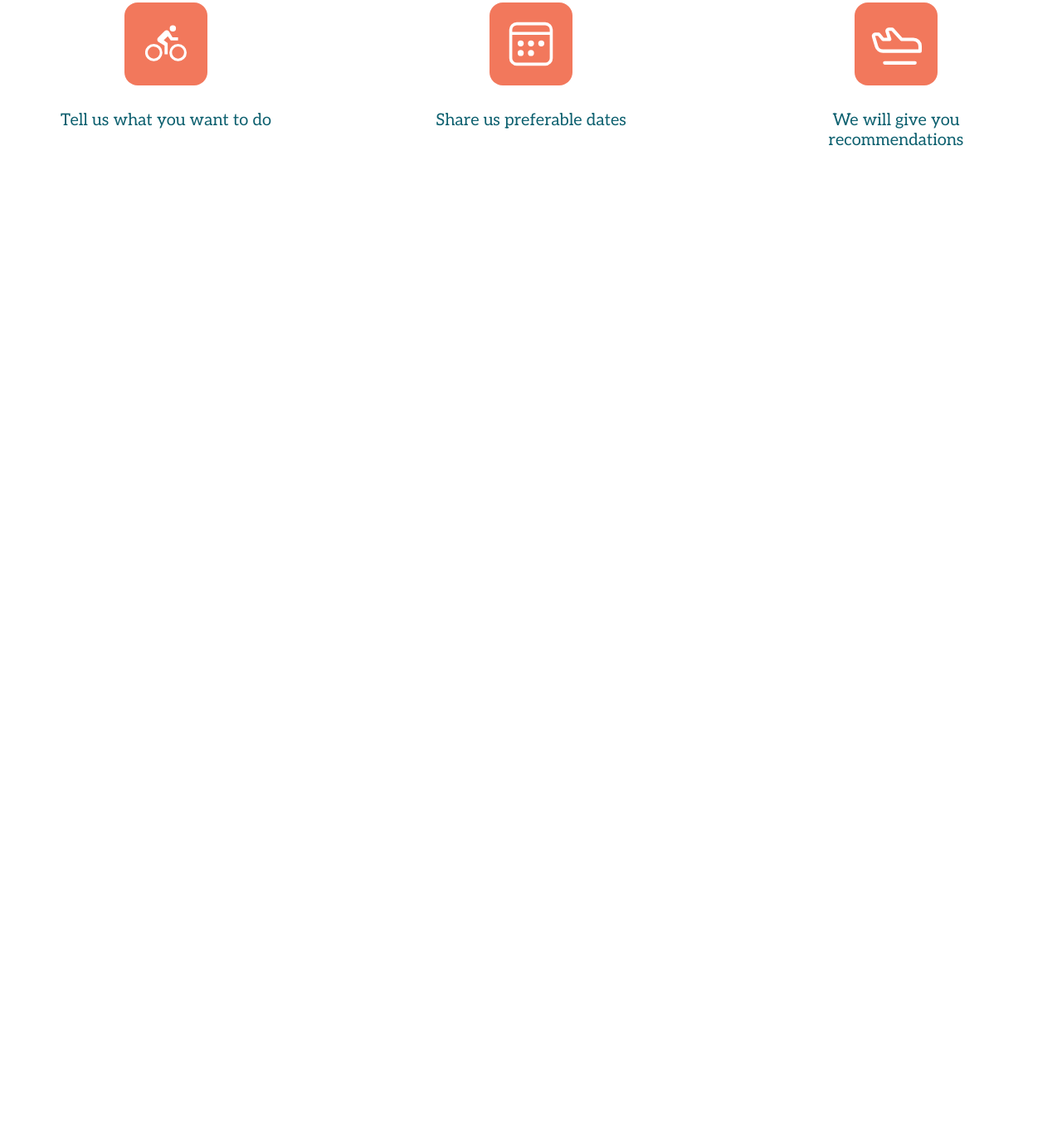
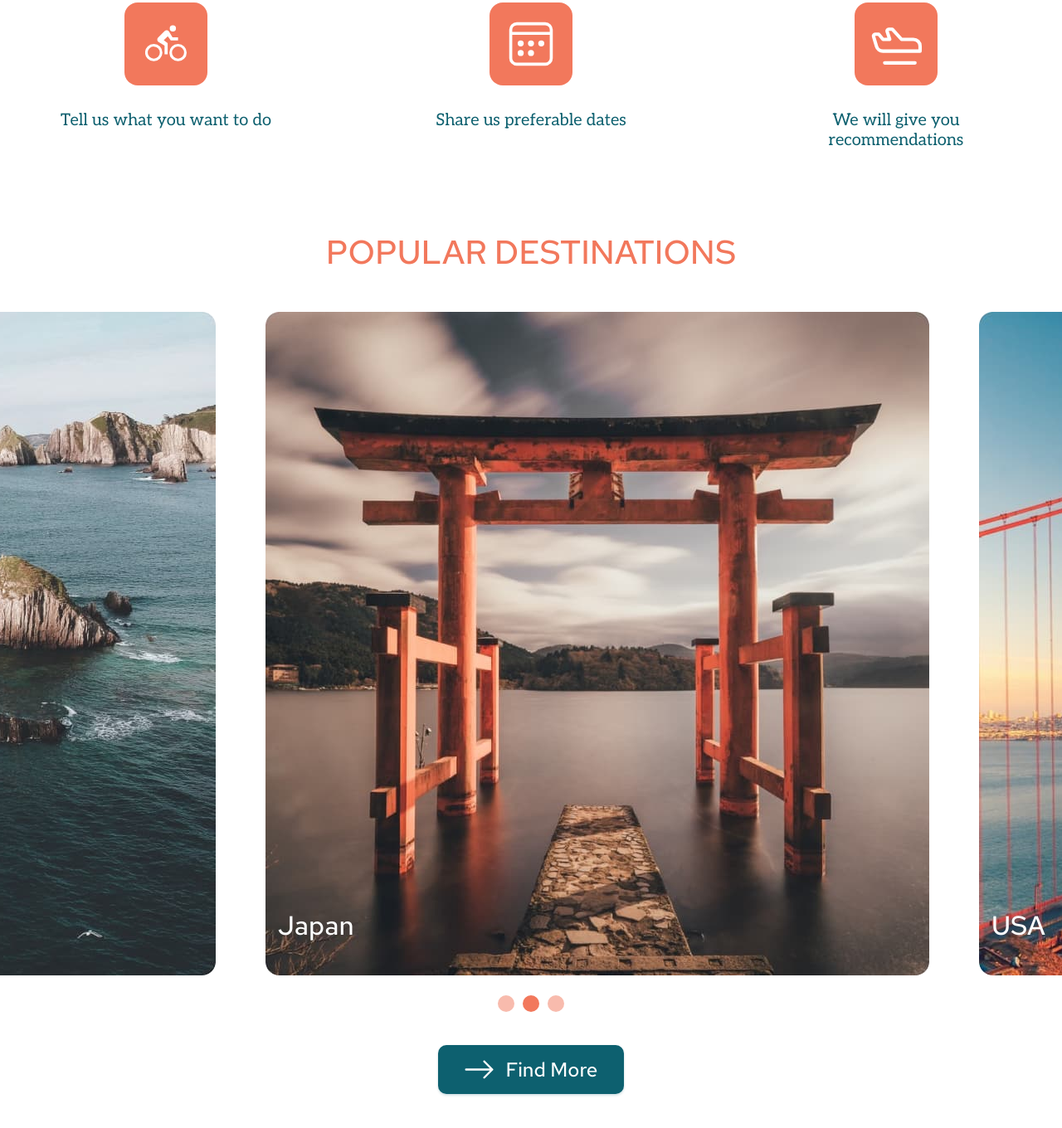
Before and after one commit to sashua/rsschool-2022q2, a plain HTML site: page travel/index.html in a window 1280 px wide. Shown: the part 938-2298 px from the top of the page at 83% size. Before the commit the page ends 1219 px from the top, so only its background shows below. Drawn offline with nearby package versions, Linux system fonts and the light colour scheme; a web font is replaced by a local one.

Commit message:
feat: add popular section

```diff
--- a/travel/css/styles.css
+++ b/travel/css/styles.css
@@ -49,6 +49,11 @@ ol {
     margin: 0;
     padding: 0;
     list-style: none;
+}
+
+img {
+    display: block;
+    max-width: 100%;
 }
 /* --- Globas styles end --- */
 
@@ -115,7 +120,7 @@ ol {
 
 /* Button */
 .button {
-    display: inline-block;
+    display: block;
     padding: 10px 30px;
 
     font-family: var(--secondary-font);
@@ -139,7 +144,20 @@ ol {
     padding: 14px 32px;
     font-size: 24px;
     line-height: 1.3;
+    text-transform: capitalize;
     box-shadow: var(--button-big-shadow);
+}
+
+.button.button--icon {
+    display: flex;
+    align-items: center;
+}
+
+.button__svg {
+    width: 35px;
+    height: 25px;
+    margin-right: 15px;
+    fill: currentColor;
 }
 
 /* Form-plan */
@@ -176,6 +194,65 @@ ol {
 
 .form-plan__button {
     margin: 18px;
+}
+
+/* Slider */
+.slider {
+    overflow: hidden;
+}
+
+.slider__list {
+    display: flex;
+    column-gap: 60px;
+    margin-left: -540px;
+    margin-bottom: 24px;
+}
+
+.slider__item {
+    position: relative;
+    flex-grow: 0;
+    flex-shrink: 0;
+    overflow: hidden;
+    border-radius: var(--border-radius-big);
+}
+
+.slider__caption {
+    position: absolute;
+    bottom: 40px;
+    left: 15px;
+
+    font-family: var(--secondary-font);
+    font-weight: 500;
+    font-size: 32px;
+    line-height: 1.3;
+
+    color: var(--white-color);
+}
+
+.slider__control {
+    display: flex;
+    column-gap: 10px;
+    justify-content: center;
+}
+
+.slider__button {
+    display: block;
+    width: 20px;
+    height: 20px;
+
+    background-color: var(--accent-color);
+    opacity: 0.5;
+    border: none;
+    border-radius: 50%;
+    cursor: pointer;
+}
+
+.slider__button:focus {
+    outline: none;
+}
+
+.slider__button--active {
+    opacity: 1;
 }
 /* --- Common styles end --- */
 
@@ -237,7 +314,7 @@ ol {
 /* === Steps styles start === */
 .steps {
     padding-top: 80px;
-    padding-bottom: 100px;
+    padding-bottom: 17px;
 }
 
 .steps__title {
@@ -274,3 +351,21 @@ ol {
     fill: currentColor;
 }
 /* --- Steps styles end --- */
+
+/* === Popular styles start === */
+.popular {
+    display: flex;
+    flex-direction: column;
+    align-items: center;
+    padding-top: 80px;
+    padding-bottom: 80px;
+}
+
+.popular__title {
+    margin-bottom: 46px;
+}
+
+.popular__slider {
+    margin-bottom: 40px;
+}
+/* --- Popular styles start --- */ ;
--- a/travel/index.html
+++ b/travel/index.html
@@ -98,7 +98,9 @@
                         <li class="steps__item">
                             <div class="steps__pic">
                                 <svg class="steps__svg" width="70" height="70">
-                                    <use href="./img/icons.svg#icon-calendar"></use>
+                                    <use
+                                        href="./img/icons.svg#icon-calendar"
+                                    ></use>
                                 </svg>
                             </div>
                             <p class="steps_text">Share us preferable dates</p>
@@ -106,17 +108,80 @@
                         <li class="steps__item">
                             <div class="steps__pic">
                                 <svg class="steps__svg" width="65" height="65">
-                                    <use href="./img/icons.svg#icon-airplane"></use>
+                                    <use
+                                        href="./img/icons.svg#icon-airplane"
+                                    ></use>
                                 </svg>
                             </div>
                             <p class="steps_text">
                                 We will give you recommendations
                             </p>
                         </li>
-                    </ul>
+                    </ol>
                 </div>
             </section>
             <!-- Steps end -->
+
+            <!-- Popular start -->
+            <section class="popular">
+                <h2 class="section-title popular__title">
+                    Popular destinations
+                </h2>
+                <div class="slider popular__slider">
+                    <ul class="slider__list">
+                        <li class="slider__item">
+                            <img
+                                class="slider__img"
+                                src="./img/spain.jpg"
+                                alt="Spain"
+                                width="800"
+                                height="800"
+                            />
+                            <h3 class="slider__caption">Spain</h3>
+                        </li>
+                        <li class="slider__item">
+                            <img
+                                class="slider__img"
+                                src="./img/japan.jpg"
+                                alt="Japan"
+                                width="800"
+                                height="800"
+                            />
+                            <h3 class="slider__caption">Japan</h3>
+                        </li>
+                        <li class="slider__item">
+                            <img
+                                class="slider__img"
+                                src="./img/usa.jpg"
+                                alt="USA"
+                                width="800"
+                                height="800"
+                            />
+                            <h3 class="slider__caption">USA</h3>
+                        </li>
+                    </ul>
+                    <ul class="slider__control">
+                        <li>
+                            <button class="slider__button"></button>
+                        </li>
+                        <li>
+                            <button
+                                class="slider__button slider__button--active"
+                            ></button>
+                        </li>
+                        <li>
+                            <button class="slider__button"></button>
+                        </li>
+                    </ul>
+                </div>
+                <button class="button button--big button--icon">
+                    <svg class="button__svg">
+                        <use href="./img/icons.svg#icon-arrow"></use>
+                    </svg>
+                    Find more
+                </button>
+            </section>
+            <!-- Popular end -->
         </div>
     </body>
 </html>
```
Also changed, not shown: travel/img/japan.jpg (added), travel/img/spain.jpg (added), travel/img/usa.jpg (added).
